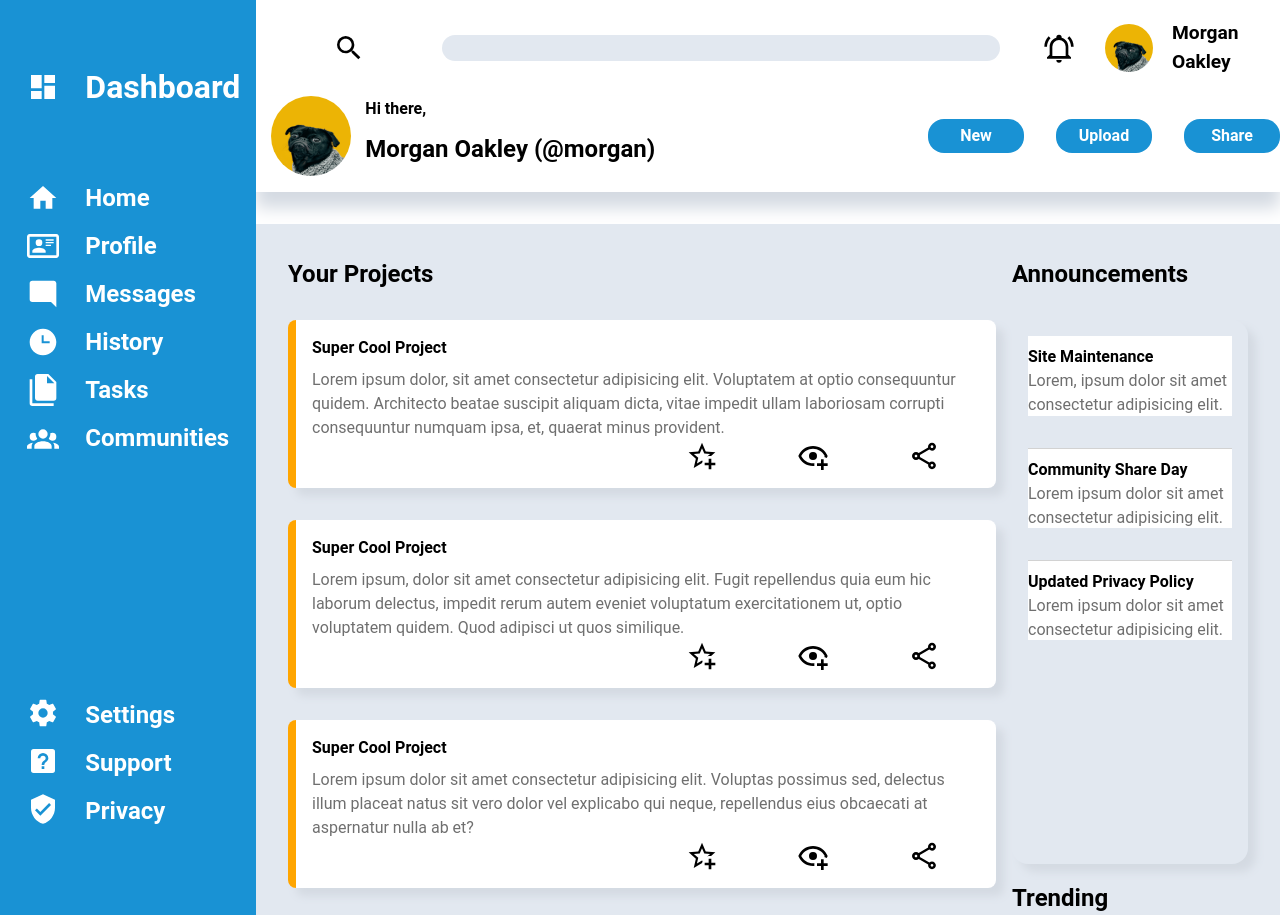
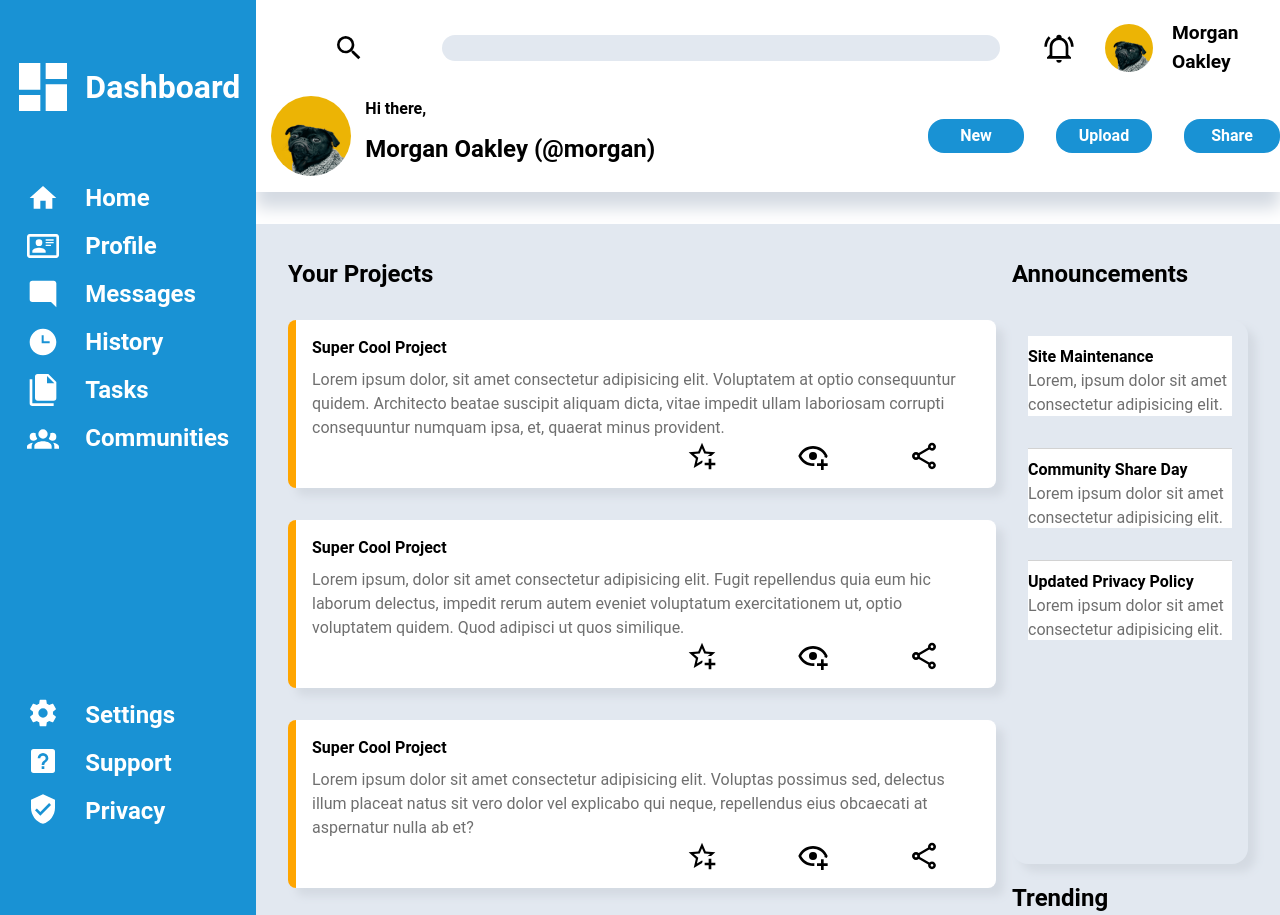
Before and after one commit to SirTortuga333/admin-dashboard, a plain HTML site: page index.html in a window 1280 px wide. Shown: the top 915 px of the page. Drawn offline with Linux system fonts and the light colour scheme.

Commit message:
Resized dashboard svg

```diff
--- a/style.css
+++ b/style.css
@@ -182,6 +182,10 @@ input[type="search"]{
     grid-template-columns: 1fr 2fr;
     align-items: center;
 }
+.logo-title > svg{
+    height: 4rem;
+    width: 4rem;
+}
 .logo-title > p{
     color: #fff;
     font-size: 2rem;
```
